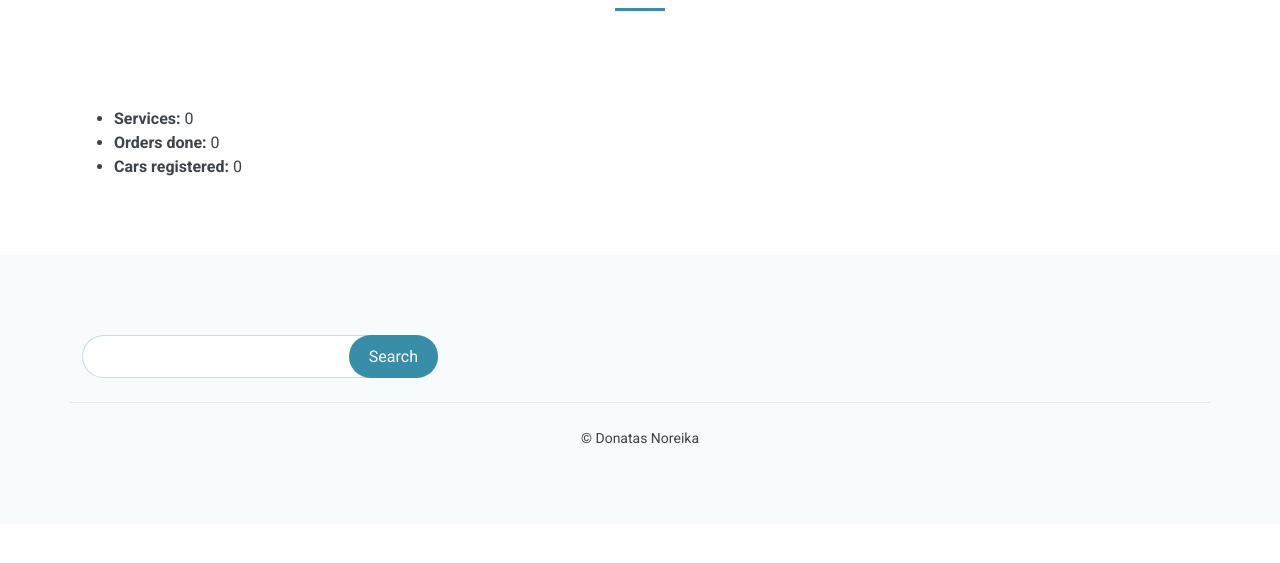
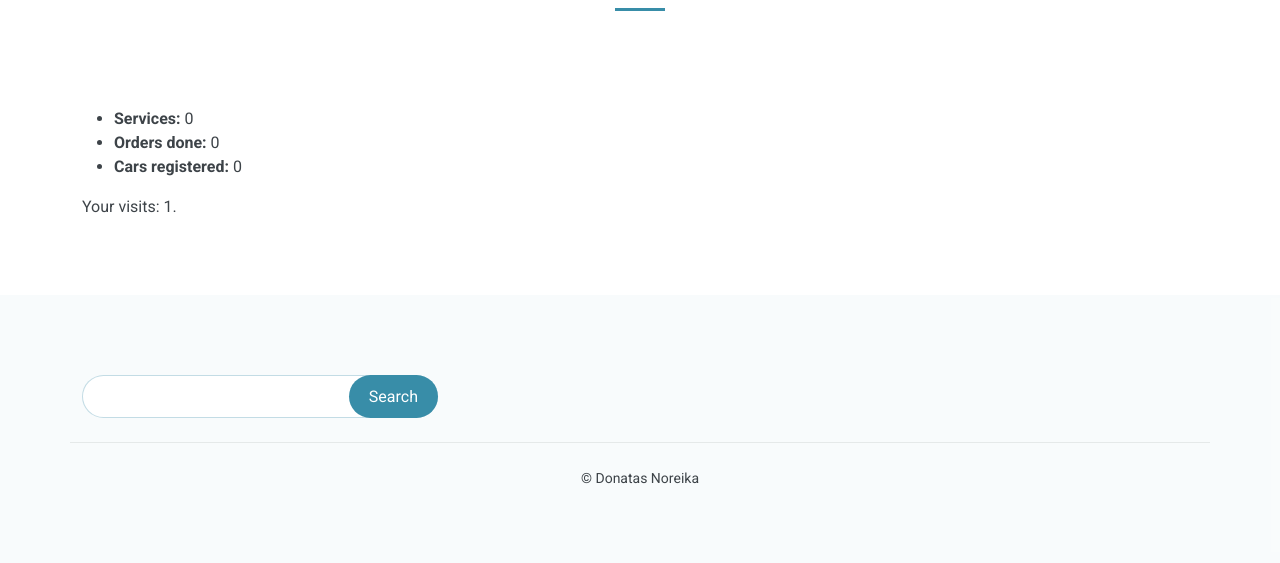
Before and after one commit to DonatasNoreika/autoservice_202406, a Django app: page /autoservice/ in a window 1280 px wide. Shown: the part 211-774 px from the top of the page. Run offline with Django 5.2, Linux system fonts and the light colour scheme; data that the repository does not hold is empty; some libraries are stand-ins or nearby versions.

Commit message:
6: +Padaryti, kad pagrindiniame puslapyje būtų rodomas sesijos apsilankymų skaičius.

```diff
--- a/mysite/autoservice/templates/index.html
+++ b/mysite/autoservice/templates/index.html
@@ -10,4 +10,5 @@
     <li><strong>Orders done: </strong>{{ orders }}</li>
     <li><strong>Cars registered: </strong>{{ cars }}</li>
 </ul>
+<p>Your visits: {{ num_visits }}.</p>
 {% endblock %}
--- a/mysite/autoservice/views.py
+++ b/mysite/autoservice/views.py
@@ -11,10 +11,14 @@ def index(request):
     services = Service.objects.all().count()
     orders = Order.objects.filter(status="d").count()
     cars = Car.objects.all().count()
+
+    num_visits = request.session.get('num_visits', 1)
+    request.session['num_visits'] = num_visits + 1
     context = {
         'services': services,
         'orders': orders,
         'cars': cars,
+        'num_visits': num_visits,
     }
     return render(request, template_name="index.html", context=context)
 
```
